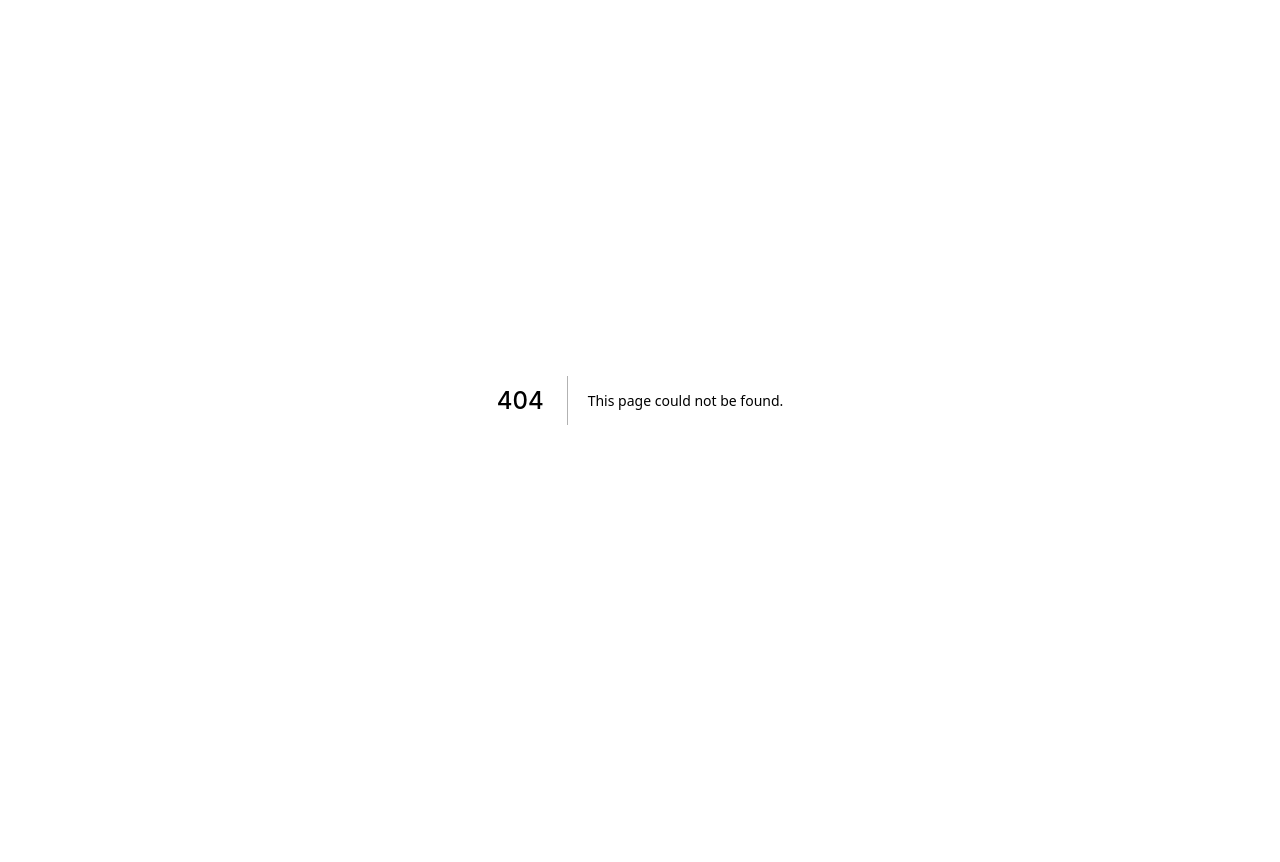
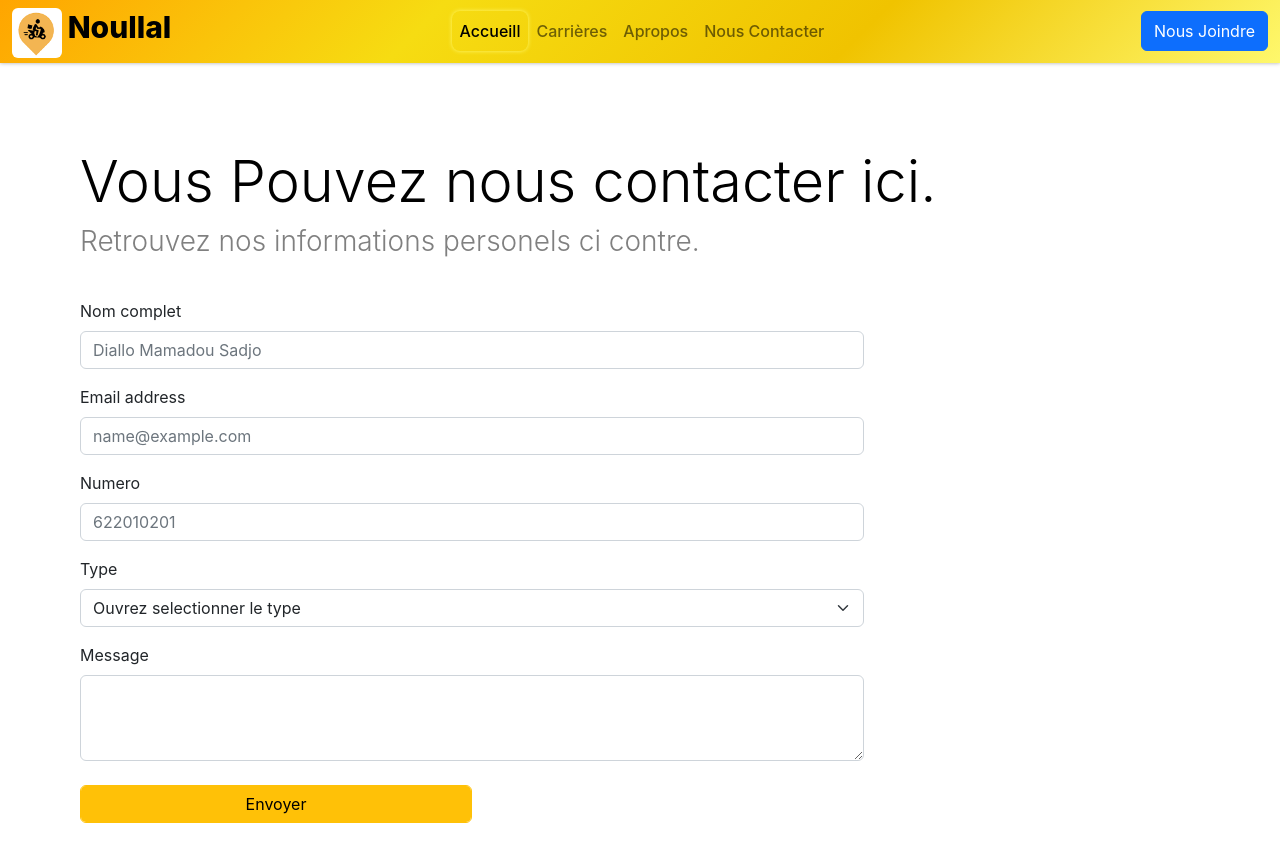
Before and after one commit to Sadjowora/doctorat.sjpeg, a Next.js app: page /components/contactUs in a window 1280 px wide. Before the commit this address had no page. Shown: the top 862 px of the page. Before the commit the page ends 800 px from the top, so only its background shows below. Built offline with nearby package versions, Linux system fonts and the light colour scheme.

Commit message:
Une amelioration du projet en vue d'une premiere presentation, avec l'ajout de la zone apropos activation des liens du menue et du footer. En attente de la suite..

```diff
--- a/pages/components/barreMenue.js
+++ b/pages/components/barreMenue.js
@@ -25,16 +25,13 @@ return (
                       <Link className={"nav-link "+styles.active} aria-current="page" href="/"> Accueill </Link>
                     </li>
                     <li className="nav-item">
-                      <Link className="nav-link" href="/services"> Services </Link>
+                      <Link className="nav-link" href="/"> Carrières </Link>
                     </li>
                     <li className="nav-item">
-                      <Link className="nav-link" href="/paiement"> Carrières </Link>
+                      <Link className="nav-link" href="/components/aboutUs"> Apropos </Link>
                     </li>
                     <li className="nav-item">
-                      <Link className="nav-link" href="/apropos"> Apropos </Link>
-                    </li>
-                    <li className="nav-item">
-                      <Link className="nav-link" href="/nousContacter"> Nous Contacter </Link>
+                      <Link className="nav-link" href="/components/contactUs"> Nous Contacter </Link>
                     </li>
                   </ul>
                  </div> <button className="btn btn-primary"> Nous Joindre </button>
@@ -44,7 +41,7 @@ return (
        </main>
       <style jsx>{`
         main {
-          padding: 2.5rem 0;
+          padding: 2.1rem 0;
           flex: 1;
           display: flex;
           flex-direction: column;
--- /dev/null
+++ b/pages/components/contactUs.js
@@ -0,0 +1,52 @@
+import Head from 'next/head';
+import styles from '../../styles/Contact.module.css';
+import Menue from './barreMenue.js';
+import Link from 'next/link';
+import { useEffect, useState } from 'react';
+
+export default function ContactForm (){
+return (
+    <div>
+        <Head>
+           <title> Nous contacter! </title>
+        </Head>
+        <div>
+           <Menue />
+           <div className={styles.container}>
+                <div className={ styles.title }>
+                  <h1> Vous Pouvez nous contacter ici. </h1>
+                  <small> Retrouvez nos informations personels ci contre. </small>
+                </div>
+                <form className={"form-group "+styles.form}>
+                    <div className="mb-3">
+                      <label for="exampleFormControlInput1" className="form-label"> Nom complet </label>
+                      <input type="name" className="form-control" id="exampleFormControlInput1" placeholder="Diallo Mamadou Sadjo"/>
+                    </div>
+                    <div className="mb-3">
+                      <label for="exampleFormControlInput1" className="form-label"> Email address </label>
+                      <input type="email" className="form-control" id="exampleFormControlInput1" placeholder="name@example.com" />
+                    </div>
+                    <div className="mb-3">
+                      <label for="exampleFormControlInput1" className="form-label"> Numero </label>
+                      <input type="number" className="form-control" id="exampleFormControlInput1" placeholder="622010201" />
+                    </div>
+                    <div className="mb-3">
+                      <label for="exampleFormControlInput1" className="form-label"> Type </label>
+                      <select className="form-select" aria-label="Default select example">
+                        <option selected>Ouvrez selectionner le type </option>
+                        <option value="1"> Utilisateur Noullal </option>
+                        <option value="2"> Employer Noullal </option>
+                        <option value="3"> Autres </option>
+                        </select>
+                    </div>
+                    <div className="mb-3">
+                      <label for="exampleFormControlTextarea1" className="form-label"> Message </label>
+                      <textarea className="form-control" id="exampleFormControlTextarea1" rows="3"></textarea>
+                    </div>
+                    <div className="w-50 mt-4"> <button className="btn btn-warning form-control"> Envoyer </button></div>
+                </form>
+           </div>
+        </div>
+     </div>
+  )
+}
--- a/pages/components/nousRejoindre.js
+++ b/pages/components/nousRejoindre.js
@@ -24,7 +24,7 @@ function JointUs () {
           <div className={styles.bodyCard+" flex-column"}>
               <h2 className="mt-2 mb-3"> Devenez partenaires </h2>
               <p> Chaque chauffeur Noullal est formé et certifié. Chaque trajet est suivi en temps réel par GPS. Et chaque voyage est assuré. </p>
-            <div className="d-flex justify-content-center p-3">   <button className="btn btn-info"> Nous contacter </button> </div>
+            <div className="d-flex justify-content-center p-3">   <Link href="/components/contactUs" className="btn btn-info"> Nous contacter </Link> </div>
           </div>
         </Link>
 
--- /dev/null
+++ b/styles/AboutUs.module.css
@@ -0,0 +1,22 @@
+.container {
+  min-height: 100vh;
+  display: flex;
+  flex-direction: column;
+  scroll-behavior: smooth;
+  padding: 5em;
+}
+.aboutBody { padding: 1rem 2rem 1rem 2rem;}
+.aboutBody p{ font-size: 1.4em; color: gray; line-height: 1.4em; width: 90%; font-weight: 330;}
+.imagesApropos  { width: 40%; }
+.imagesApropos  img{  width: 100%;}
+.title { color: gray; font-size: 2em; font-weight: 350; margin: 1em 0 1.2em 0;}
+.title h1{ color:  orange; font-size: 1.8em; font-weight: 800;}
+.title small { color: #f0c300;}
+.footer h4{ color: Black;  font-size: 2em; font-weight: 400;}
+.footer small{ color: gray;  font-size: 1.2em; font-weight: 320;}
+.footer {
+  padding: 5em 5em 2em 2em;
+  display: flex;
+  flex-direction: column;
+  width: 50%;
+}
--- /dev/null
+++ b/styles/Contact.module.css
@@ -0,0 +1,10 @@
+.container {
+  min-height: 100vh;
+  display: flex;
+  flex-direction: column;
+  scroll-behavior: smooth;
+  padding: 5em;
+}
+.form { width: 70%; margin-top: 2.2em;}
+.title { color: gray; font-size: 2em; font-weight: 350;}
+.title h1{ color: Black; font-size: 1.8em; font-weight: 330;}
--- a/styles/Services.module.css
+++ b/styles/Services.module.css
@@ -1,5 +1,5 @@
-.services { padding: 1em 3em; padding-bottom: 5em;}
-.services h1{ color: gray; font-weight: 330; margin: 1em 0; font-size: 3.2em;}
+.services { padding: 0 3em 5em 3em; }
+.services h1{ color: gray; font-weight: 330; margin: 1em 0 2em 0; font-size: 3.2em;}
 .services img { width: 11em;}
 .card { text-align: left;
   display: flex;
```
Also changed, not shown: pages/components/aboutUs.js (added, +39 -0 lines), pages/components/slider.js (+28 -16 lines), pages/components/vocations/vocation.js (+6 -4 lines), pages/index.js (+8 -9 lines), styles/Slide.module.css (+7 -7 lines).
